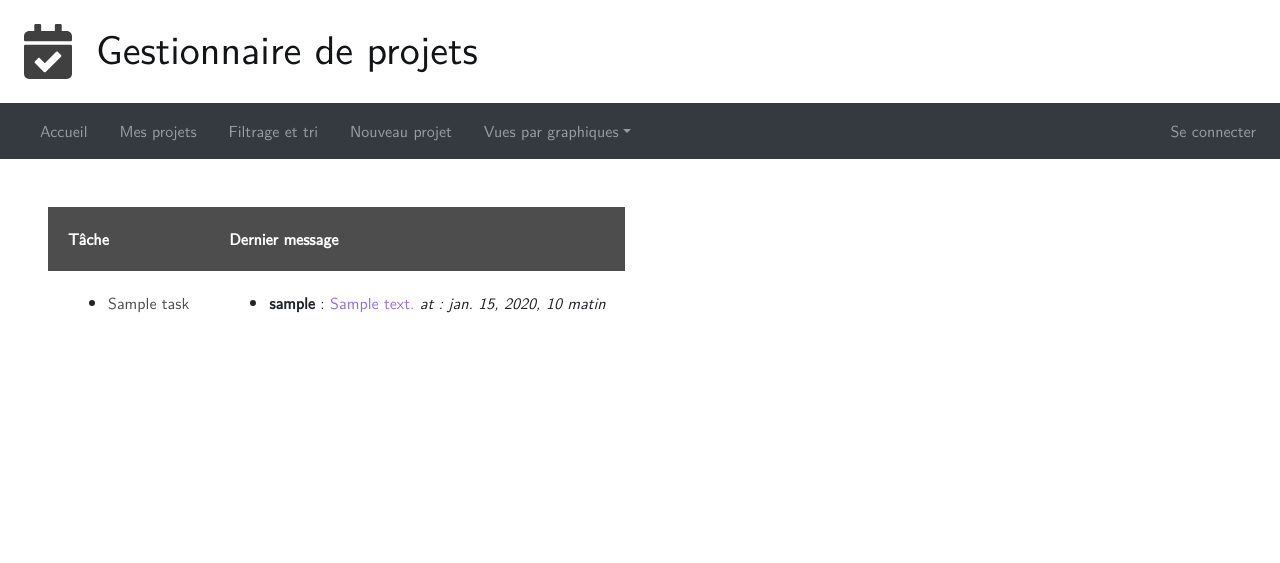
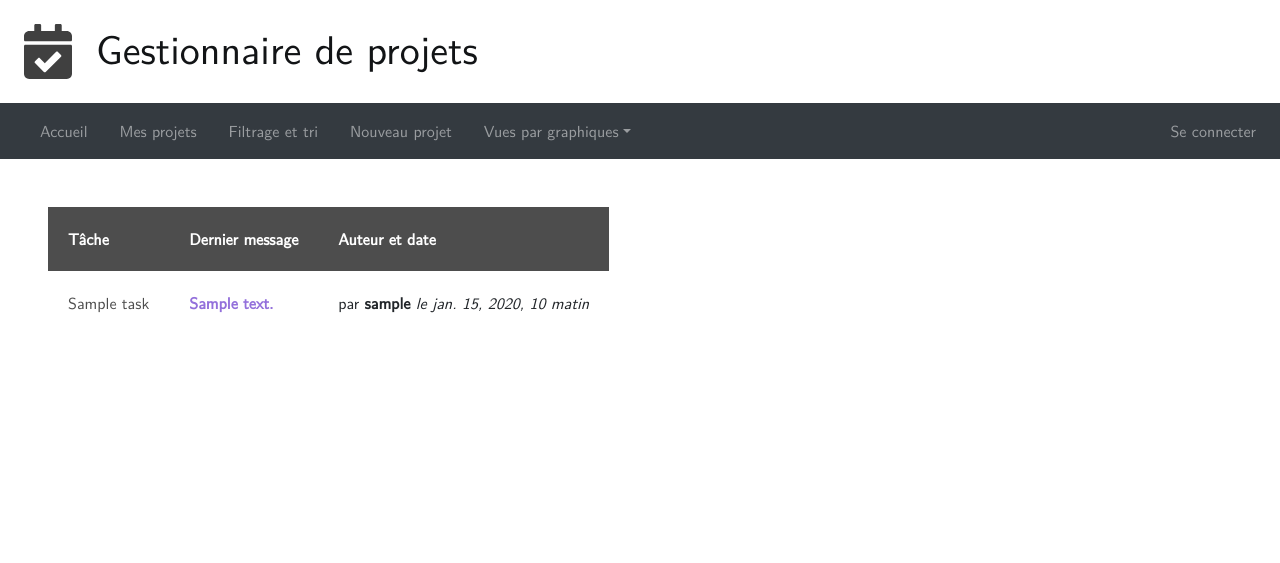
Before and after one commit to houshuanglucie/Web_Group_project, a Django app: page /activities/1 in a window 1280 px wide. Shown: the top 563 px of the page. Run offline with Django 3.2, Linux system fonts and the light colour scheme; tables that the repository leaves empty hold one stand-in row (values such as "Sample post"); parts of the project's set-up code (start-up, migrations or seed data) failed here and were passed over; some libraries are stand-ins or nearby versions.

Commit message:
ameliorations style

```diff
--- a/taskmanager/templates/taskmanager/activities.html
+++ b/taskmanager/templates/taskmanager/activities.html
@@ -15,27 +15,37 @@ table,td {padding:20px;}
 {%  block content %}
 <table>
 <tr> <th> Tâche </th>
-<th> Dernier message </th></tr>
+<th> Dernier message </th>
+<th> Auteur et date </th></tr>
 <tr>
 <td>
-<ul>
+
 {%  for t in list_tasks %}
-    <li> <a href = "{%  url 'focus_task' id=t.id %}"> {{t.name}} </a> </li><br><br>
+     <a href = "{%  url 'focus_task' id=t.id %}"> {{t.name}} </a> <br><br>
     {%  endfor %}
-</ul>
+
 </td>
 <td>
-    <ul>
+
 
     {%  for c in ordered_comments %}
         {% if c == "empty" %}
-           <li> Aucun message </li><br><br>
+            Aucun message <br><br>
 
         {%  else %}
-            <li> <strong>{{ c.user.username }}</strong> : <span style="color:mediumpurple">{{ c.content }}  </span> <i> at : {{ c.submit_time }} </i> </li><br><br>
+            <span style="color:mediumpurple"><strong>{{ c.content }} </strong> </span> <br><br>
         {% endif %}
         {%  endfor %}
-    </ul>
+
+</td>
+<td>
+{% for c in ordered_comments %}
+    {% if c == "empty" %}
+    <br><br>
+    {% else %}
+par <strong>{{ c.user.username }}</strong> <i> le {{ c.submit_time }} </i> </li><br><br>
+    {%  endif %}
+{%  endfor %}
 </td>
 </tr>
 </table>
--- a/taskmanager/templates/taskmanager/list_members_project.html
+++ b/taskmanager/templates/taskmanager/list_members_project.html
@@ -25,7 +25,7 @@
 {%endblock%}
 {% block content %}
 {% for p in proj %}
-<div style="background-color:lightblue;color:black;padding:20px;margin:20px">
+<div style="background-color:lightgray;color:black;padding:20px;margin:20px">
     <h2> <a href="{%url 'focus_project' id=p.id %}"> {{p.name}} </a></h2>
     <ul>
         {% for m in p.members.all %}
--- a/taskmanager/views.py
+++ b/taskmanager/views.py
@@ -639,7 +639,7 @@ def list_tasks(request):
 
 def finished_tasks(request):
     empty_f = False
-    tasks = Task.objects.filter(user=request.user).filter(status__how="Terminée")
+    tasks = Task.objects.filter(user=request.user).filter(status=4)
     if (len(tasks) == 0):
         empty_f = True
     return render(request, 'taskmanager/list_tasks.html', locals())
```
Also changed, not shown: taskmanager/templates/taskmanager/distinct_tasks.html (+4 -7 lines).
